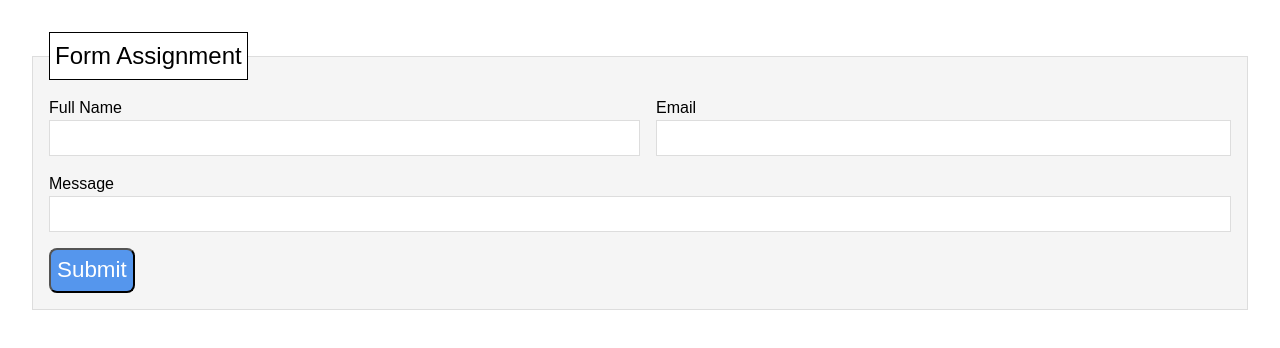
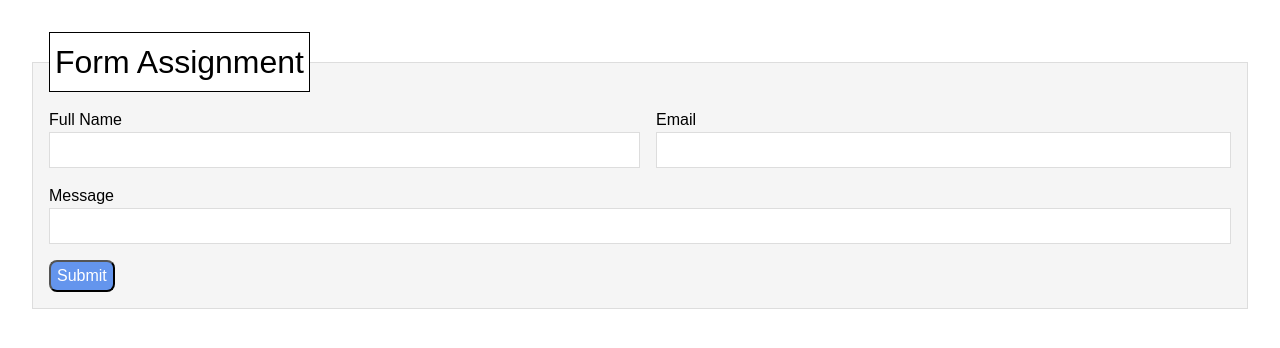
Before and after one commit to gopalkbks/firstname-lastname-form-1526, a plain HTML site: page index.html in a window 1280 px wide. Drawn offline with nearby package versions, Linux system fonts and the light colour scheme.

Commit message:
Update style.css

```diff
--- a/css/style.css
+++ b/css/style.css
@@ -35,18 +35,19 @@
 
     input[type="button"] {
     height: 2em;
-    font-size: 1.4rem;
-    background-color: #5596ED;
+    font-size: 1rem;
+    background-color: #6495ED;
     color: white;
     border-radius: 8px;
     width: 100%;
-    }
+   }
+
     legend {
     background-color: white;
     box-sizing: border-box;
     border: 1.3px solid;
     font-family: "Arial", "Helvetica", sans-serif;
-    font-size: 1.5rem;
+    font-size: 2rem;
     padding: 5px;
     }
 
@@ -58,7 +59,6 @@
         padding: 0 2rem;
     }
     }
-
 
     @media screen and (min-width: 25rem) and (max-width: 40rem) {
 
```
